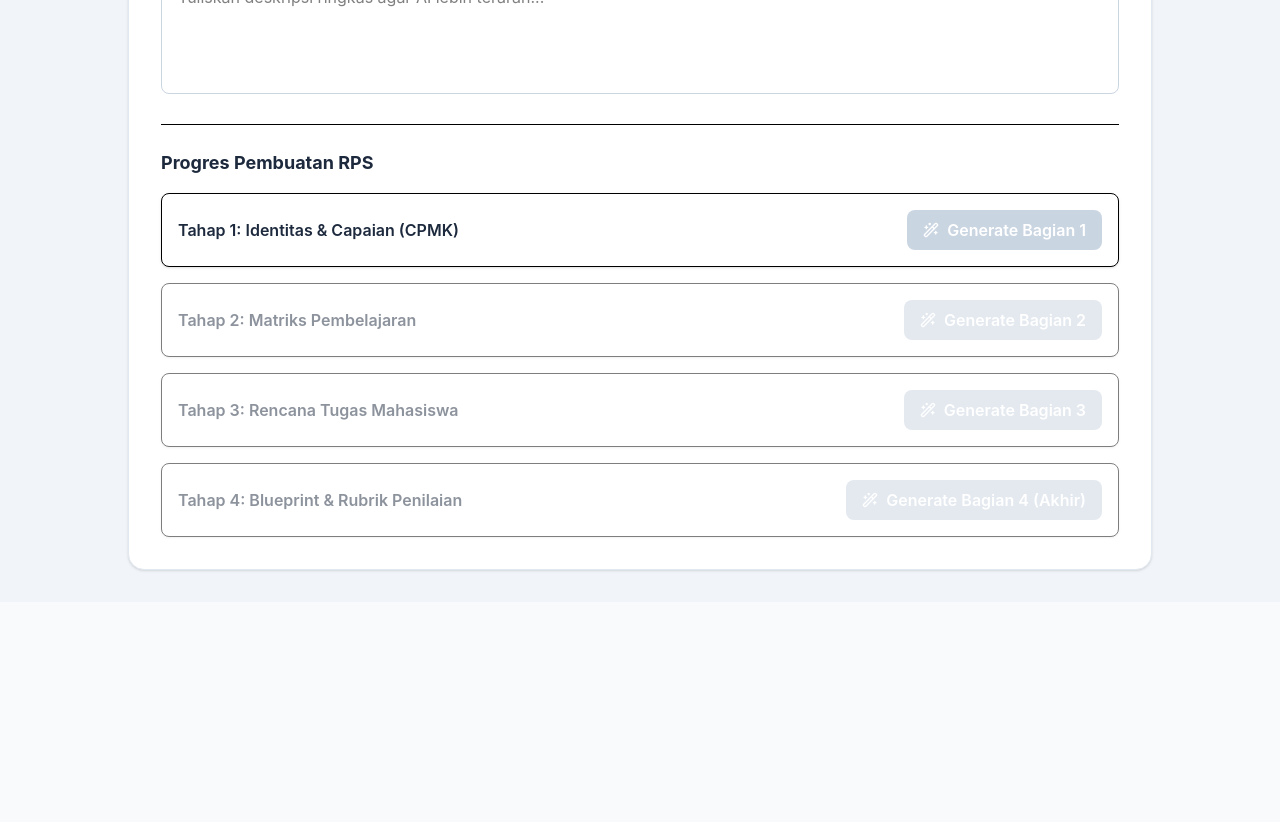
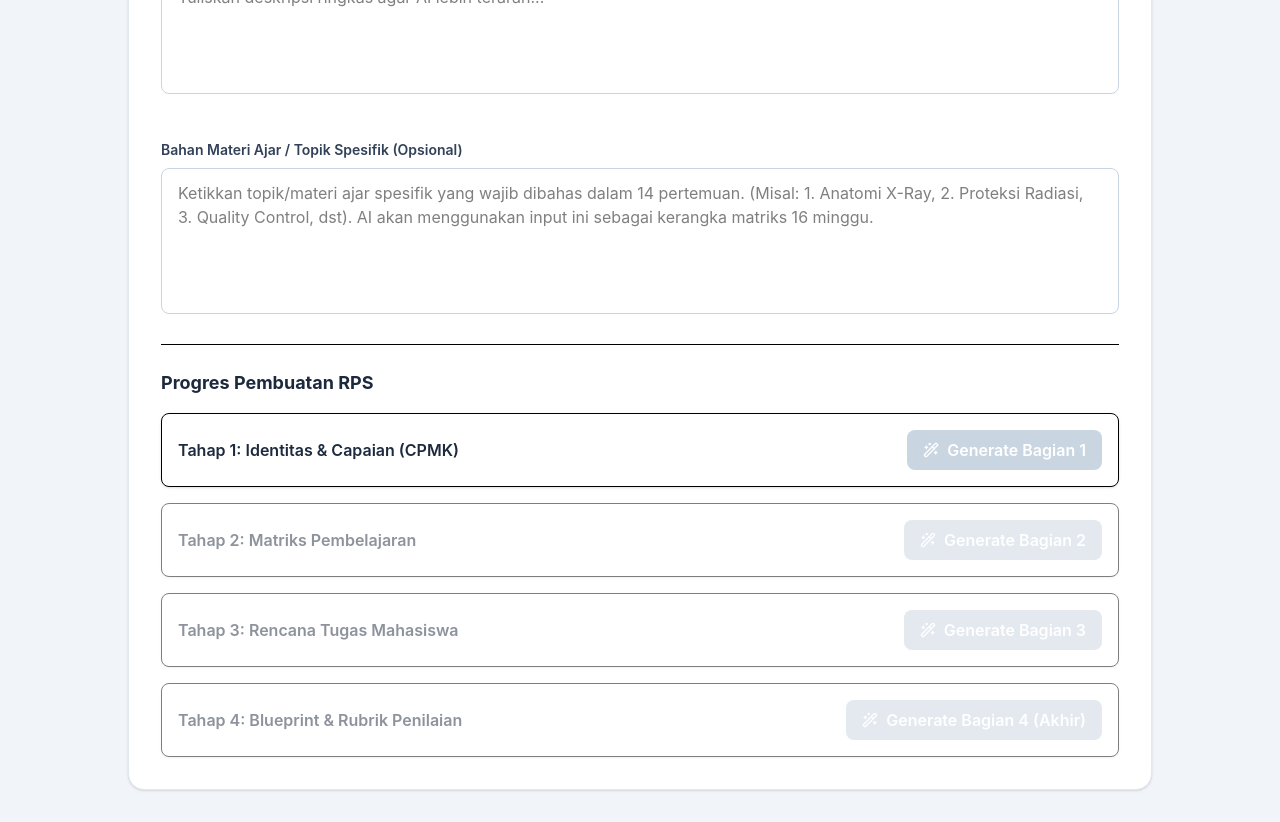
Before and after one commit to Husnula/rpsgen, a React (Vite) app: page / in a window 1280 px wide. Shown: the part 1220-2042 px from the top of the page. Before the commit the page ends 1822 px from the top, so only its background shows below. Built offline with nearby package versions, Linux system fonts and the light colour scheme.

Commit message:
feat: add materi ajar field, update api keys, and adapt CPL to KKNI standards

```diff
--- a/src/App.tsx
+++ b/src/App.tsx
@@ -465,7 +465,13 @@ export default function App() {
     "AIzaSyA1YeVxV3_ccP9n90wFOMdc3PnqhKWWmmc",
     "AIzaSyDpNowkw9W_66oyO3H8mT6EgJ_cUan-rvs",
     "AIzaSyA4_2lbngKNWTmarR1dP9cfuXDPAaFhTpw",
-    "AIzaSyC5CUlUmrVVfCBExO7JhlKzw6v3QcZF39c"
+    "AIzaSyC5CUlUmrVVfCBExO7JhlKzw6v3QcZF39c",
+    "AQ." + "Ab8RN6JDCix_q8z9vYrgUEUGf50NFItnDzH2xYuZictmQFa9KQ",
+    "AQ." + "Ab8RN6IiLcjwh-FHG_Tu2KeibyiEz7Xn_G2cE7ZQe_v3mlS3Og",
+    "AQ." + "Ab8RN6IM2m4qaj9IQ5fmCUSCsTGrgDqUloLpwDWKqFdEgpxrag",
+    "AQ." + "Ab8RN6LZQ8ZSVCeG1wedh0ckmkmAzy3SE4JePJqmUBo9zaoK1A",
+    "AQ." + "Ab8RN6IQcwlBLVIQWX3iJk9WiaE3YZuo1AKLBo0zNt_-U2WmfQ",
+    "AQ." + "Ab8RN6LzZ6nyUB11pHk8HggIf1q3czYL-QH-IWnlyVupoPMp2A"
   ]);
   const [isSettingsOpen, setIsSettingsOpen] = useState(false);
 
@@ -512,6 +518,7 @@ export default function App() {
     sksPraktik: '',
     semester: '',
     description: '',
+    materiAjar: '',
   });
 
   const [rpsData, setRpsData] = useState(null);
@@ -664,6 +671,9 @@ Menjadikan Teknologi Radiologi Pencitraan Yang Unggul dalam Optimalisasi Teknik
 MK: ${formData.mkName} (${formData.sks} SKS [T:${formData.sksTeori}, P:${formData.sksPraktik}], Sem ${formData.semester})
 Deskripsi: ${formData.description}
 Konteks Visi-Misi Prodi: ${visiMisiContext}
+Bahan Materi Ajar dari Dosen (JIKA ADA, WAJIB JADIKAN ACUAN UTAMA BAHAN KAJIAN):
+${formData.materiAjar || '-'}
+
 Daftar CPL-PRODI yang tersedia: ${cplList}
 
 TUGAS:
@@ -753,6 +763,8 @@ TUGAS:
       const prompt2 = `Buat matriks pembelajaran 16 minggu (Mg 8=UTS, Mg 16=UAS) untuk MK ${formData.mkName}. Teori: ${formData.sksTeori} SKS, Praktik: ${formData.sksPraktik} SKS.
 CPMK: ${cpmkListText}
 Sub-CPMK: ${subCpmkListText}
+Bahan Materi Ajar spesifik (WAJIB JADIKAN KERANGKA TOPIK/MATERI TIAP MINGGU JIKA ADA):
+${formData.materiAjar || '-'}
 
 PANDUAN INSTITUSI STIKES:
 ${panduanRpsRaw}
@@ -1491,6 +1503,13 @@ ATURAN:
           <textarea name="description" rows="4" value={formData.description} onChange={handleInputChange}
             className="w-full px-4 py-3 border border-slate-300 rounded-lg focus:ring-2 focus:ring-teal-500 outline-none resize-none"
             placeholder="Tuliskan deskripsi ringkas agar AI lebih terarah..."></textarea>
+        </div>
+
+        <div className="pt-4">
+          <label className="block text-sm font-semibold text-slate-700 mb-2">Bahan Materi Ajar / Topik Spesifik (Opsional)</label>
+          <textarea name="materiAjar" rows="5" value={formData.materiAjar} onChange={handleInputChange}
+            className="w-full px-4 py-3 border border-slate-300 rounded-lg focus:ring-2 focus:ring-teal-500 outline-none resize-none"
+            placeholder="Ketikkan topik/materi ajar spesifik yang wajib dibahas dalam 14 pertemuan. (Misal: 1. Anatomi X-Ray, 2. Proteksi Radiasi, 3. Quality Control, dst). AI akan menggunakan input ini sebagai kerangka matriks 16 minggu."></textarea>
         </div>
 
         {error && (
```
